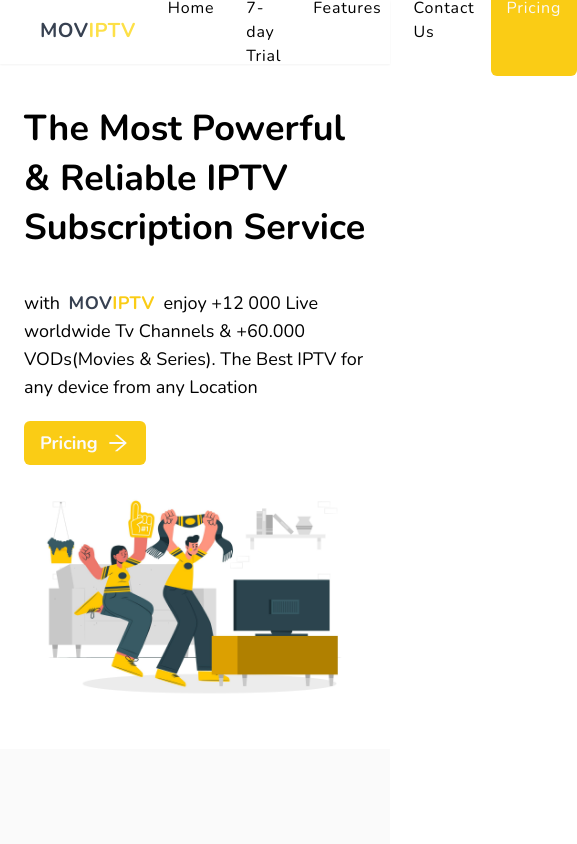
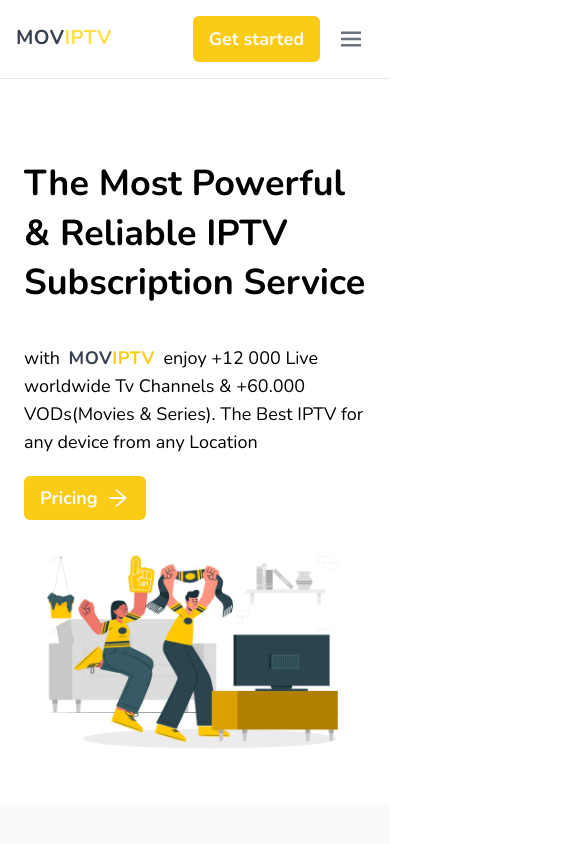
Before and after one commit to idrissi-hamza/iptv, a Next.js app in the folder iptv/: page / in a window 390 px wide. Shown: the top 844 px of the page, 577 px wide, since content can reach past the window. Built offline with nearby package versions, Linux system fonts and the light colour scheme.

Commit message:
update navbar

```diff
--- a/iptv/components/Header/Header.tsx
+++ b/iptv/components/Header/Header.tsx
@@ -1,33 +1,34 @@
 import React from 'react';
 import Logo from '../Logo';
 import Link from 'next/link';
+import Navbar from './Navbar';
 
-const Navbar = () => {
-  //links nav bar
-  const navLinks = [
-    { id: '1', link: '#home', title: 'Home' },
-    { id: '2', link: '#trial', title: '7-day Trial' },
-    { id: '3', link: '#featues', title: 'Features' },
-    { id: '4', link: '#contact', title: 'Contact Us' },
-    { id: '4', link: '#pricing', title: 'Pricing' },
-  ];
-  return (
-    <ul className='flex ml-auto  tracking-wider'>
-      {navLinks.map((link) => (
-        <li
-          key={link.id}
-          className="block px-4 py-2  group cursor-pointer last:bg-yellow-400 last:rounded-md last:text-neutral-50"
-        >
-          <Link href={link.link} className=' group-hover:border-yellow-400 group-hover:border-b-2  ' > {link.title}</Link>
-        </li>
-      ))}
-    </ul>
-  );
-};
+// const Navbar = () => {
+//   //links nav bar
+//   const navLinks = [
+//     { id: '1', link: '#home', title: 'Home' },
+//     { id: '2', link: '#trial', title: '7-day Trial' },
+//     { id: '3', link: '#featues', title: 'Features' },
+//     { id: '4', link: '#contact', title: 'Contact Us' },
+//     { id: '4', link: '#pricing', title: 'Pricing' },
+//   ];
+//   return (
+//     <ul className='hidden md:flex ml-auto  tracking-wider '>
+//       {navLinks.map((link) => (
+//         <li
+//           key={link.id}
+//           className="block px-4 py-2  group cursor-pointer last:bg-yellow-400 last:rounded-md last:text-neutral-50"
+//         >
+//           <Link href={link.link} className=' group-hover:border-yellow-400 group-hover:border-b-2  ' > {link.title}</Link>
+//         </li>
+//       ))}
+//     </ul>
+//   );
+// };
 
 const Header = () => {
   return (
-    <div className="bg-neutral-600/70c nbg-white h-16  flex items-center md:px-20 px:6 relative transition shadow-sm px-10">
+    <div className="bg-neutral-600/70c nbg-white h-16  flex items-center md:px-16 px:6 relative transition shadow-sm px-6">
       <Logo />
       <Navbar />
     </div>
--- a/iptv/components/Header/Layout.tsx
+++ b/iptv/components/Header/Layout.tsx
@@ -3,6 +3,8 @@
 import Header from './Header';
 import { Inter } from '@next/font/google';
 import { Nunito } from '@next/font/google';
+import Image from 'next/image';
+import Navbar from './Navbar';
 
 const nunito = Nunito({ subsets: ['latin'] });
 
@@ -20,7 +22,7 @@
   return (
     <div
       className={` ${nunito.className}
-     min-h-screen flex  flex-col max-w-8xl mx-auto `}
+     min-h-screen flex  flex-col max-w-8xl mx-auto relative select-none`}
     >
       <Head>
         <title>{title ? `${title} - YourheroIPTV ` : 'YourheroIPTV'}</title>
@@ -41,9 +43,18 @@
           href="/favicon.ico"
         />
       </Head>
-      <Header />
+      {/* <Header /> */}
+      <Navbar/>
       <div className="  flex-1 ">{children}</div>
       <Footer />
+      <Image
+        src="/images/footer.png"
+        alt="plans bg image"
+        // fill
+        className="absolute bottom-0 -z-10"
+        width={3000}
+        height={3000}
+      />
     </div>
   );
 };
--- /dev/null
+++ b/iptv/components/Header/Navbar.tsx
@@ -0,0 +1,89 @@
+import Logo from 'components/Logo';
+import Link from 'next/link';
+import React from 'react';
+import { BiMenu } from 'react-icons/bi';
+import { motion } from 'framer-motion';
+// const Navbar = () => {
+//   //links nav bar
+const navLinks = [
+  { id: '1', link: '#home', title: 'Home' },
+  { id: '2', link: '#trial', title: '7-day Trial' },
+  { id: '3', link: '#featues', title: 'Features' },
+  { id: '4', link: '#contact', title: 'Contact Us' },
+  { id: '4', link: '#pricing', title: 'Pricing' },
+];
+
+const Navbar = () => {
+  const [isOpen, setIsOpen] = React.useState(false);
+  const handleToggle = () => {
+    setTimeout(() => {
+      setIsOpen((prv) => !prv), 300;
+    });
+  };
+  return (
+    <nav className="bg-white  w-full z-20 top-0 left-0 border-b border-gray-200 mb-10">
+      <div className="max-w-screen-2xl flex flex-wrap items-center justify-between mx-auto p-4">
+        <Logo />
+        <div className="flex md:order-2">
+          <button
+            type="button"
+            className=" flex items-center gap-2 mr-auto px-4 py-2 cursor-pointer bg-yellow-400 rounded-md text-neutral-50 font-bold text-lg transition duration-300 ease-in-out  hover:shadow-md hover:scale-105 active:scale-100"
+          >
+            Get started
+          </button>
+          <button
+            onClick={handleToggle}
+            data-collapse-toggle="navbar-sticky"
+            type="button"
+            className="ml-2 group inline-flex items-center p-2 text-sm text-gray-500 rounded-lg md:hidden hover:bg-yellow-100 outline-none "
+            aria-controls="navbar-sticky"
+            aria-expanded="false"
+          >
+            <span className="sr-only">Open main menu</span>
+            {/* <svg
+              className="w-6 h-6"
+              aria-hidden="true"
+              fill="currentColor"
+              viewBox="0 0 20 20"
+              xmlns="http://www.w3.org/2000/svg"
+            >
+              <path
+                fill-rule="evenodd"
+                d="M3 5a1 1 0 011-1h12a1 1 0 110 2H4a1 1 0 01-1-1zM3 10a1 1 0 011-1h12a1 1 0 110 2H4a1 1 0 01-1-1zM3 15a1 1 0 011-1h12a1 1 0 110 2H4a1 1 0 01-1-1z"
+                clip-rule="evenodd"
+              ></path>
+            </svg> */}
+            <BiMenu className="text-3xl group-hover:text-yellow-500 " />
+          </button>
+        </div>
+        <div
+          className={`items-center justify-between  w-full md:flex md:w-auto md:order-1  ${
+            !isOpen ? 'hidden ' : 'animate-fade-in '
+          }  `}
+          id="navbar-sticky"
+        >
+          <ul
+            className={`flex flex-col p-4 md:p-0 mt-4 font-medium border border-gray-100 rounded-lg bg-gray-50 md:flex-row md:space-x-4 lg:space-x-8 md:mt-0 md:border-0 md:bg-white tansition duration-300 ease-in-out `}
+          >
+            {navLinks.map((link) => (
+              <li
+                key={link.id}
+                className="group block px-2 py-2  group cursor-pointer hover:bg-neutral-100    hover:text-yellow-500 tansition duration-300 ease-in-out "
+              >
+                <Link
+                  href={link.link}
+                  className=" group-hover:border-yellow-400 group-hover:border-b-2 tansition duration-300 ease-in-out "
+                >
+                  {' '}
+                  {link.title}
+                </Link>
+              </li>
+            ))}
+          </ul>
+        </div>
+      </div>
+    </nav>
+  );
+};
+
+export default Navbar;
--- a/iptv/package.json
+++ b/iptv/package.json
@@ -15,6 +15,7 @@
     "@types/react-dom": "18.2.4",
     "eslint": "8.39.0",
     "eslint-config-next": "13.4.1",
+    "framer-motion": "^10.12.9",
     "next": "13.4.1",
     "react": "18.2.0",
     "react-dom": "18.2.0",
--- a/iptv/pages/index.tsx
+++ b/iptv/pages/index.tsx
@@ -3,6 +3,7 @@
 import Features from 'components/Features/Features';
 import Layout from 'components/Header/Layout';
 import Hero from 'components/Home';
+import PlansSection from 'components/Plans';
 
 const inter = Inter({ subsets: ['latin'] });
 
@@ -13,6 +14,7 @@
         <Hero />
         <Features />
         <Carousel />
+        <PlansSection />
       </>
     </Layout>
   );
--- a/iptv/tailwind.config.js
+++ b/iptv/tailwind.config.js
@@ -1,13 +1,33 @@
 /** @type {import('tailwindcss').Config} */
 module.exports = {
   content: [
-    "./app/**/*.{js,ts,jsx,tsx,mdx}",
-    "./pages/**/*.{js,ts,jsx,tsx,mdx}",
-    "./components/**/*.{js,ts,jsx,tsx,mdx}",
-
+    './app/**/*.{js,ts,jsx,tsx,mdx}',
+    './pages/**/*.{js,ts,jsx,tsx,mdx}',
+    './components/**/*.{js,ts,jsx,tsx,mdx}',
   ],
   theme: {
-    extend: {},
+    extend: {
+      keyframes: {
+        'trans-right': {
+          '0%,100%': { transform: 'translateX(10px)' },
+          '50%': { transform: 'translate(0)' },
+        },
+        'fade-in': {
+          '0%': { transform: 'translateY(-2rem)', opacity: '0' },
+          '100%': { transform: 'translate(0)', opacity: '1' },
+        },
+        'fade-out': {
+          '0%': { transform: 'translateY(0)', opacity: '1' },
+          '100%': { transform: 'translate(-2rem)', opacity: '0' },
+        },
+      },
+
+      animation: {
+        'trans-right': 'trans-right 1.5s ease-in-out infinite',
+        'fade-in': 'fade-in 0.5s ease-in-out ',
+        'fade-out': 'fade-out .5s ease-in-out ',
+      },
+    },
   },
   plugins: [],
-}
+};
```
Also changed, not shown: 1 other file (tests, documents, lock files or other folders).
